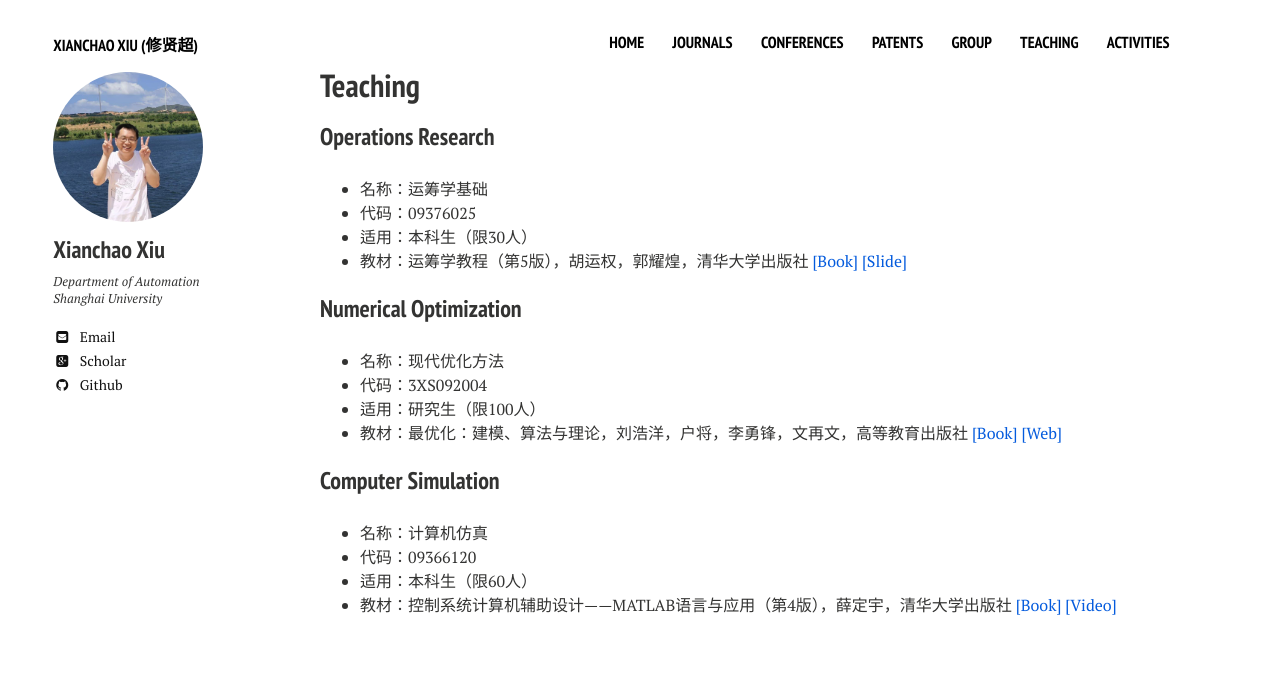
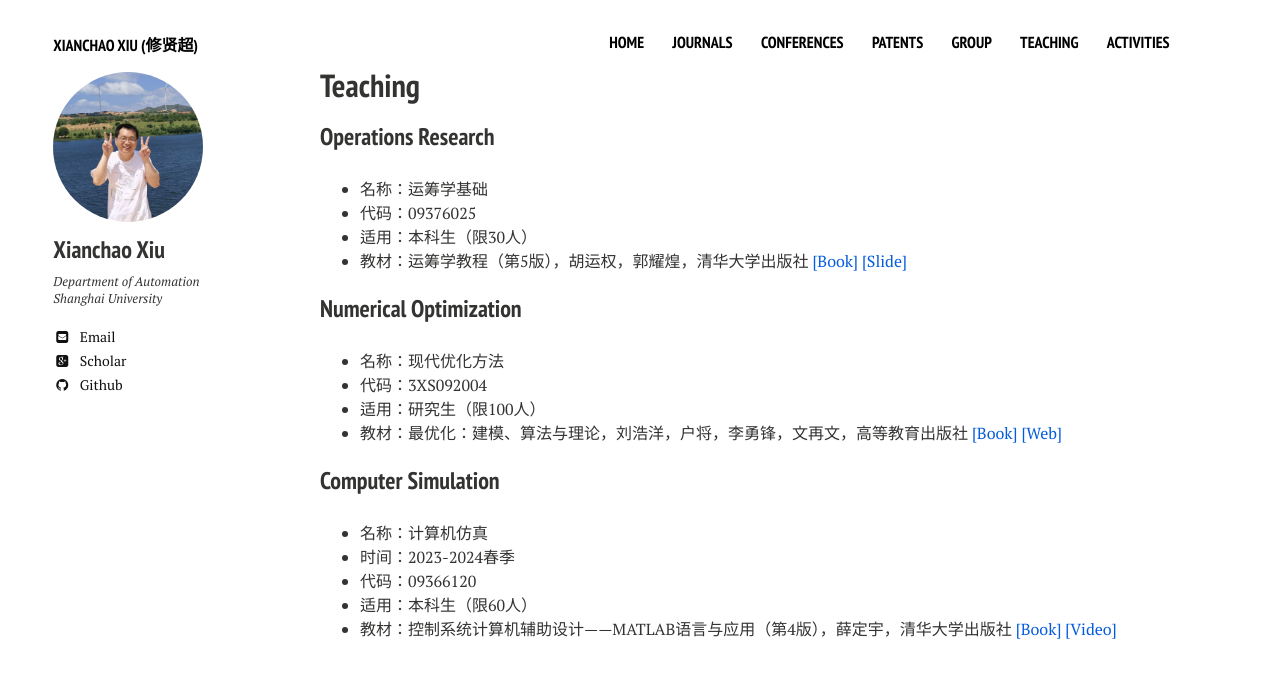
Before and after one commit to xianchaoxiu/xianchaoxiu.github.io, a Jekyll site: the page built from teaching/index.md, in a window 1280 px wide. Shown: the top 678 px of the page. Built offline with Jekyll 4.4.1, drawn with Linux system fonts in a browser that asks for light colours; nearby versions of some CDN libraries.

Commit message:
Update index.md

```diff
--- a/teaching/index.md
+++ b/teaching/index.md
@@ -24,6 +24,7 @@ share: false
 
 ### Computer Simulation
 * 名称：计算机仿真<br>
+* 时间：2023-2024春季<br>
 * 代码：09366120 <br>
 * 适用：本科生（限60人）<br>
 * 教材：控制系统计算机辅助设计——MATLAB语言与应用（第4版），薛定宇，清华大学出版社 <a href="https://item.jd.com/13335949.html" class="textlink" target="_blank">[Book]</a> <a href="https://www.bilibili.com/video/BV1zb411a7ux/?spm_id_from=333.337.search-card.all.click&vd_source=6605f0f4fa55607ac4ed947eaf69e791" class="textlink" target="_blank">[Video]</a> <br>
```
